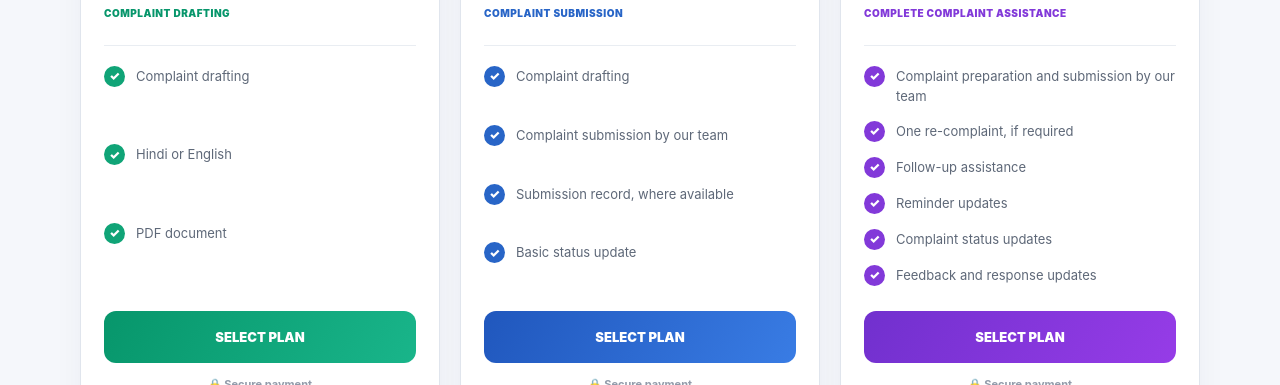
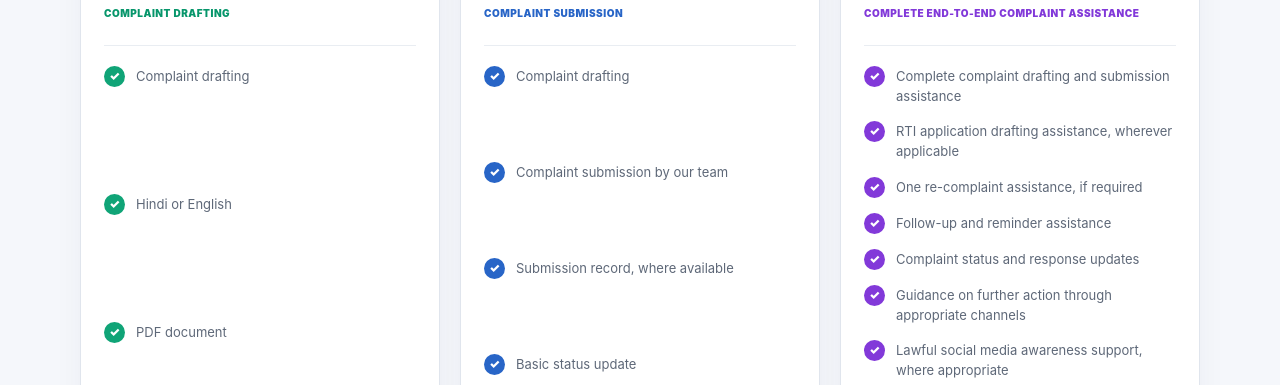
Before and after one commit to Shaukatdhoni/SK-KGN-TEAM-WEBSITE, a plain HTML site: page store.html in a window 1280 px wide. Shown: the part 415-800 px from the top of the page. Drawn offline with Linux system fonts and the light colour scheme.

Commit message:
Update store.html

```diff
--- a/store.html
+++ b/store.html
@@ -544,6 +544,7 @@ rel="noopener noreferrer">SELECT PLAN</a>
 <div class="payment-note">🔒 Secure payment</div>
 </article>
 
+
 <!-- PREMIUM -->
 <article class="plan premium">
   <div class="plan-badge">◆ PREMIUM</div>
@@ -553,16 +554,18 @@ rel="noopener noreferrer">SELECT PLAN</a>
     <div class="plan-price">₹299</div>
   </div>
 
-<div class="plan-subtitle">COMPLETE COMPLAINT ASSISTANCE</div>
+  <div class="plan-subtitle">COMPLETE END-TO-END COMPLAINT ASSISTANCE</div>
   <div class="plan-divider"></div>
 
   <ul class="features">
-<li><span class="check">✓</span><span>Complaint preparation and submission by our team</span></li>
-<li><span class="check">✓</span><span>One re-complaint, if required</span></li>
-<li><span class="check">✓</span><span>Follow-up assistance</span></li>
-<li><span class="check">✓</span><span>Reminder updates</span></li>
-<li><span class="check">✓</span><span>Complaint status updates</span></li>
-<li><span class="check">✓</span><span>Feedback and response updates</span></li>
+    <li><span class="check">✓</span><span>Complete complaint drafting and submission assistance</span></li>
+    <li><span class="check">✓</span><span>RTI application drafting assistance, wherever applicable</span></li>
+    <li><span class="check">✓</span><span>One re-complaint assistance, if required</span></li>
+    <li><span class="check">✓</span><span>Follow-up and reminder assistance</span></li>
+    <li><span class="check">✓</span><span>Complaint status and response updates</span></li>
+    <li><span class="check">✓</span><span>Guidance on further action through appropriate channels</span></li>
+    <li><span class="check">✓</span><span>Lawful social media awareness support, where appropriate</span></li>
+    <li><span class="check">✓</span><span>End-to-end assistance throughout the selected service process</span></li>
   </ul>
 
 <a class="plan-button"
```
Lines whose indentation alone changed are shown as unchanged.
